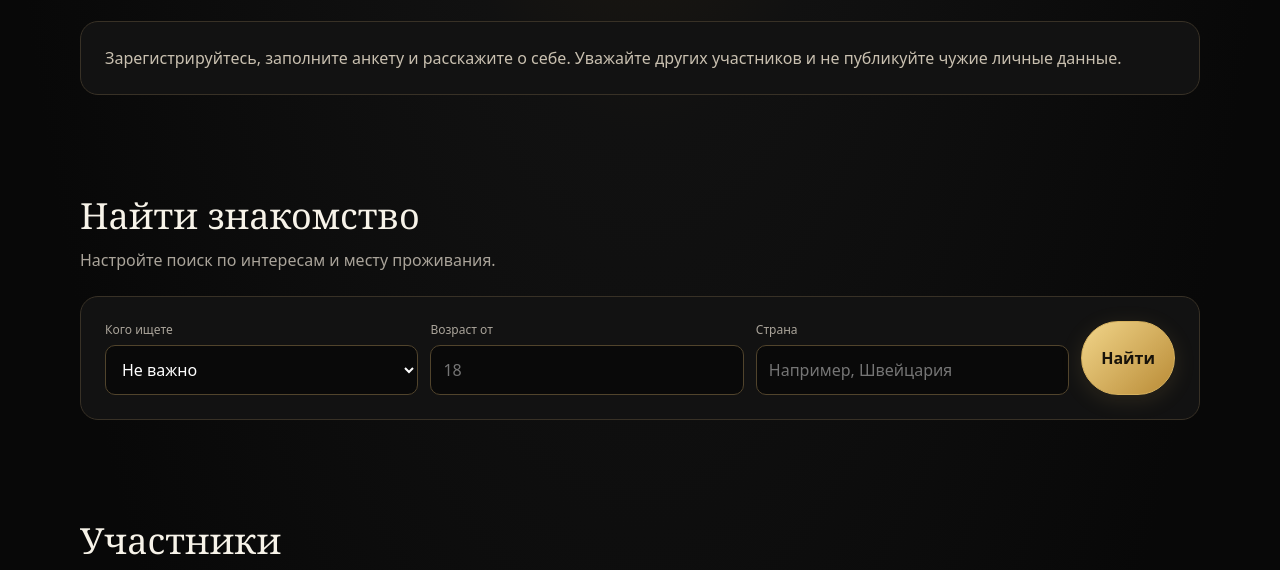
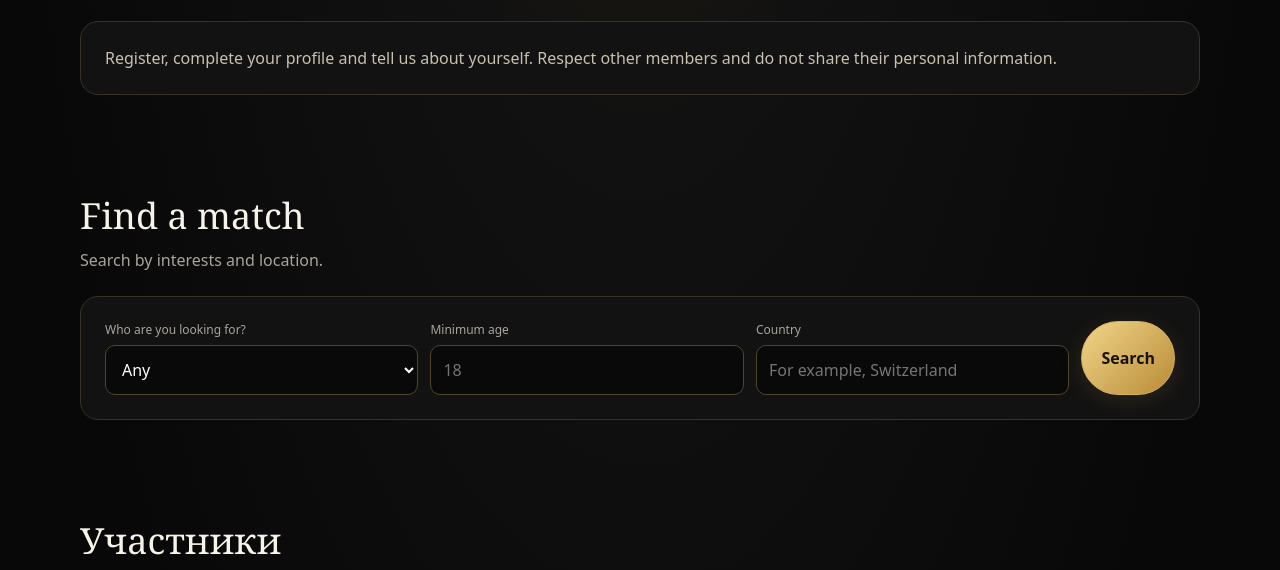
Before and after one commit to smartdatingeurope/smartdatingeurope27, a plain HTML site: page index.html in a window 1280 px wide. Shown: the part 687-1257 px from the top of the page. Drawn offline with Linux system fonts and the light colour scheme.

Commit message:
Add multilingual support for user interface

```diff
--- a/index.html
+++ b/index.html
@@ -155,4 +155,38 @@ document.getElementById('filterBtn').onclick=()=>{document.getElementById('profi
   update();
 })();
 </script>
+<script>
+(() => {
+const s=document.getElementById('language');
+if(!s)return;
+const d={
+'Найти знакомство':['Find a match','Найти знакомство','Trouver une rencontre','Partner finden','Trova una persona'],
+'Настройте поиск по интересам и месту проживания.':['Search by interests and location.','Настройте поиск по интересам и месту проживания.','Recherchez par intérêts et lieu de résidence.','Suche nach Interessen und Wohnort.','Cerca per interessi e luogo di residenza.'],
+'Кого ищете':['Who are you looking for?','Кого ищете','Qui recherchez-vous ?','Wen suchen Sie?','Chi cerchi?'],
+'Не важно':['Any','Не важно','Indifférent','Egal','Indifferente'],
+'Возраст от':['Minimum age','Возраст от','Âge minimum','Mindestalter','Età minima'],
+'Страна':['Country','Страна','Pays','Land','Paese'],
+'Найти':['Search','Найти','Rechercher','Suchen','Cerca'],
+'Например, Швейцария':['For example, Switzerland','Например, Швейцария','Par exemple, Suisse','Zum Beispiel Schweiz','Per esempio, Svizzera'],
+'Зарегистрируйтесь, заполните анкету и расскажите о себе. Уважайте других участников и не публикуйте чужие личные данные.':['Register, complete your profile and tell us about yourself. Respect other members and do not share their personal information.','Зарегистрируйтесь, заполните анкету и расскажите о себе. Уважайте других участников и не публикуйте чужие личные данные.','Inscrivez-vous, complétez votre profil et respectez les données personnelles des autres.','Registrieren Sie sich, vervollständigen Sie Ihr Profil und respektieren Sie die persönlichen Daten anderer.','Registrati, completa il profilo e rispetta i dati personali degli altri.']
+};
+const codes=['en','ru','fr','de','it'];
+const records=[];
+const w=document.createTreeWalker(document.body,NodeFilter.SHOW_TEXT);
+while(w.nextNode()){
+const n=w.currentNode;
+if(n.parentElement.closest('script,style'))continue;
+const k=Object.keys(d).find(x=>n.nodeValue.trim()===x);
+if(k)records.push({n,k,original:n.nodeValue});
+}
+const placeholders=[...document.querySelectorAll('[placeholder]')].map(el=>({el,original:el.placeholder}));
+function update(){
+const i=Math.max(0,codes.indexOf(s.value));
+records.forEach(({n,k,original})=>n.nodeValue=original.replace(k,d[k][i]));
+placeholders.forEach(({el,original})=>el.placeholder=d[original]?d[original][i]:original);
+}
+s.addEventListener('change',update);
+update();
+})();
+</script>
 </body></html>
```
